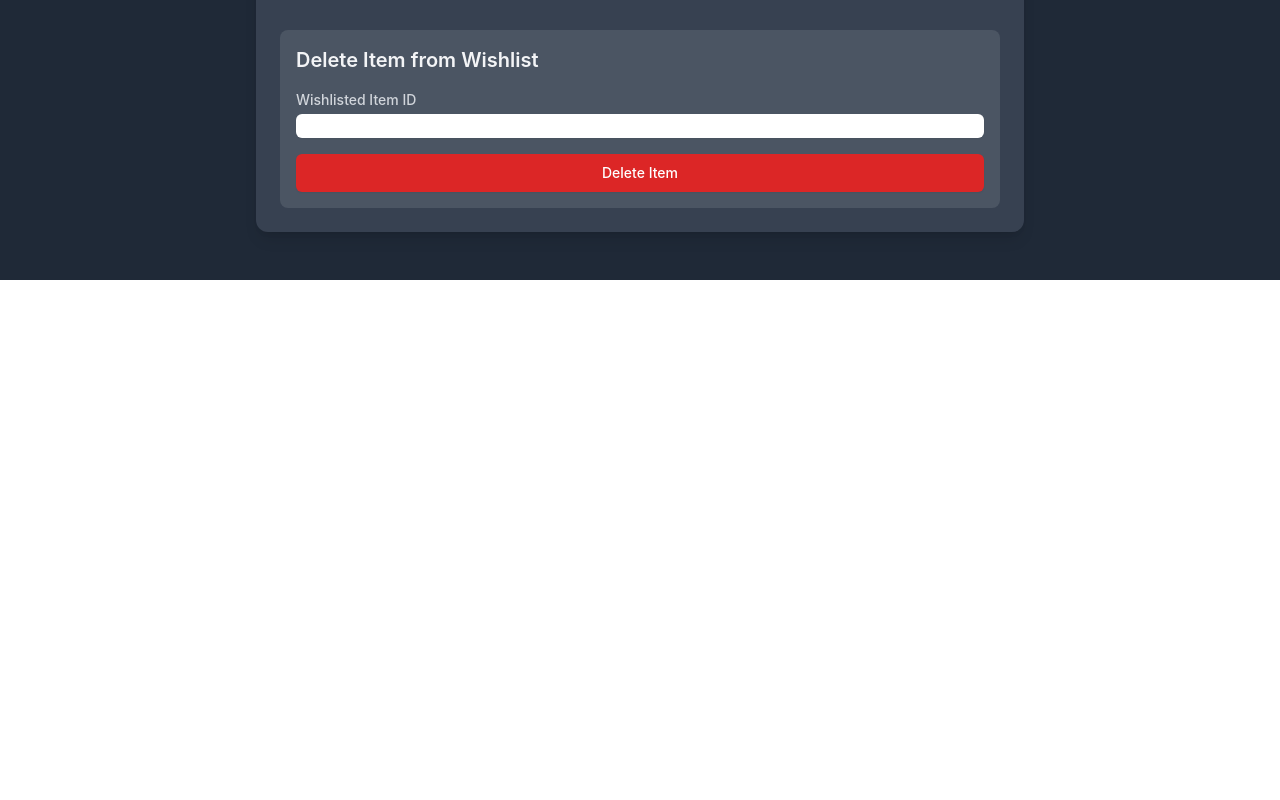
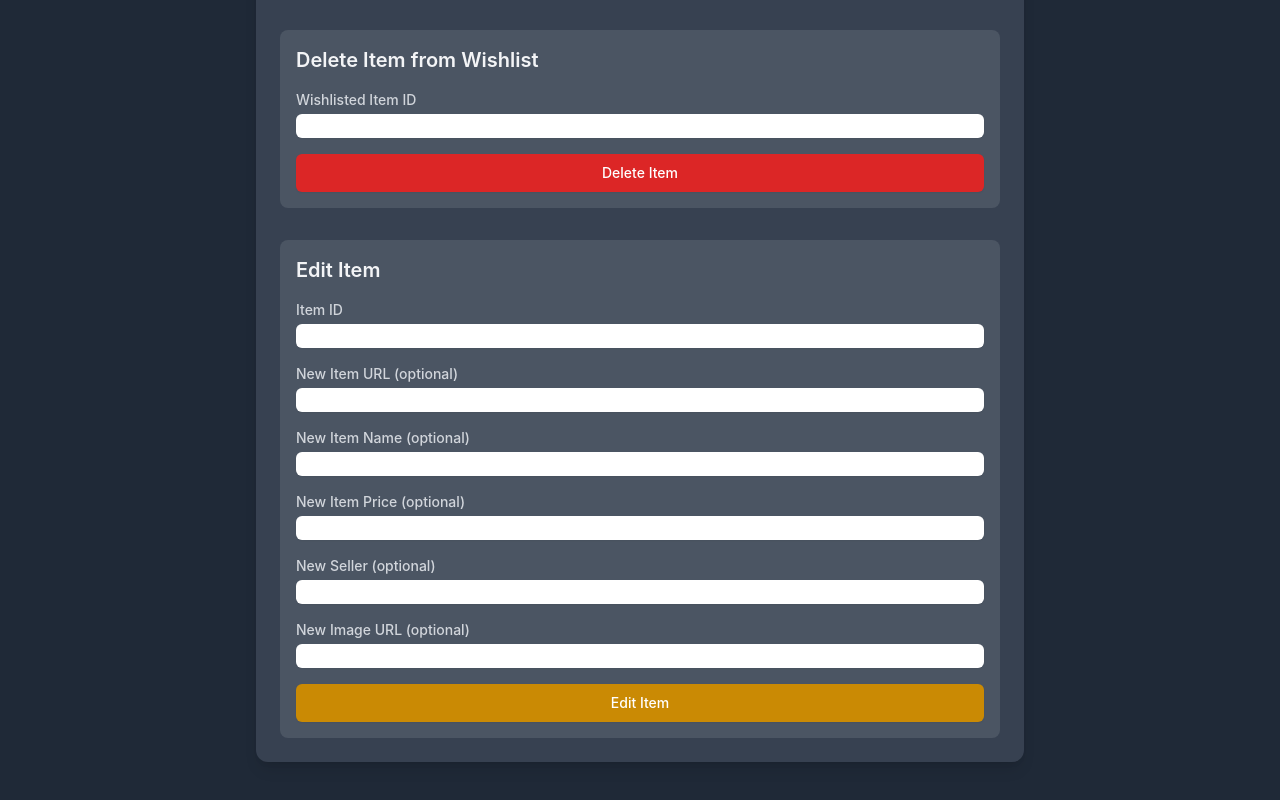
Before and after one commit to CST438-P2-Group17/CST438-P2-G17-FrontEnd, a React (Create React App) app in the folder Project_2/: page /createalist in a window 1280 px wide. Shown: the part 1180-1980 px from the top of the page. Before the commit the page ends 1460 px from the top, so only its background shows below. Built offline with nearby package versions, Linux system fonts and the light colour scheme.

Commit message:
Added edit item

```diff
--- a/Project_2/src/components/createalist.js
+++ b/Project_2/src/components/createalist.js
@@ -547,6 +547,15 @@ function WishlistManager() {
   const [deleteItemError, setDeleteItemError] = useState('')
   const [showDeleteItemModal, setShowDeleteItemModal] = useState(false)
 
+  const [editItemId, setEditItemId] = useState('')
+  const [editItemUrl, setEditItemUrl] = useState('')
+  const [editItemName, setEditItemName] = useState('')
+  const [editItemPrice, setEditItemPrice] = useState('')
+  const [editItemSeller, setEditItemSeller] = useState('')
+  const [editItemImageUrl, setEditItemImageUrl] = useState('')
+  const [editItemError, setEditItemError] = useState('')
+  const [showEditItemModal, setShowEditItemModal] = useState(false)
+
   const handleCreateWishlist = async (e) => {
     e.preventDefault()
     setError('')
@@ -680,6 +689,47 @@ function WishlistManager() {
     }
   }
 
+  const handleEditItem = async (e) => {
+    e.preventDefault()
+    setEditItemError('')
+
+    const params = new URLSearchParams()
+    params.append('item_id', editItemId)
+    if (editItemUrl) params.append('url', editItemUrl)
+    if (editItemName) params.append('name', editItemName)
+    if (editItemPrice) params.append('price', editItemPrice)
+    if (editItemSeller) params.append('seller', editItemSeller)
+    if (editItemImageUrl) params.append('image_url', editItemImageUrl)
+
+    try {
+      const response = await fetch(`https://cst438p2g17spring-65b77ceaeba8.herokuapp.com/editItem?${params.toString()}`, {
+        method: 'PATCH',
+        headers: {
+          'Accept': 'application/json',
+        },
+      });
+
+      if (!response.ok) {
+        throw new Error('Network response was not ok: ' + response.statusText);
+      }
+
+      const data = await response.json();
+      console.log('Item edited successfully:', data);
+
+      setShowEditItemModal(true);
+      setEditItemId('');
+      setEditItemUrl('');
+      setEditItemName('');
+      setEditItemPrice('');
+      setEditItemSeller('');
+      setEditItemImageUrl('');
+
+    } catch (error) {
+      console.error('Error:', error);
+      setEditItemError(error.message || 'An error occurred while editing the item.');
+    }
+  }
+
   const closeModal = () => {
     setShowModal(false)
   }
@@ -694,6 +744,10 @@ function WishlistManager() {
 
   const closeDeleteItemModal = () => {
     setShowDeleteItemModal(false)
+  }
+
+  const closeEditItemModal = () => {
+    setShowEditItemModal(false)
   }
 
   return (
@@ -881,6 +935,85 @@ function WishlistManager() {
                 </div>
               )}
             </div>
+
+            <div className="bg-gray-600 p-4 rounded-lg">
+              <h2 className="text-xl font-semibold text-gray-100 mb-4">Edit Item</h2>
+              <form onSubmit={handleEditItem} className="space-y-4">
+                <div>
+                  <label htmlFor="editItemId" className="block text-sm font-medium text-gray-300">Item ID</label>
+                  <input
+                    type="number"
+                    id="editItemId"
+                    value={editItemId}
+                    onChange={(e) => setEditItemId(e.target.value)}
+                    className="mt-1 block w-full rounded-md border-gray-300 shadow-sm focus:border-indigo-300 focus:ring focus:ring-indigo-200 focus:ring-opacity-50"
+                    required
+                  />
+                </div>
+                <div>
+                  <label htmlFor="editItemUrl" className="block text-sm font-medium text-gray-300">New Item URL (optional)</label>
+                  <input
+                    type="url"
+                    id="editItemUrl"
+                    value={editItemUrl}
+                    onChange={(e) => setEditItemUrl(e.target.value)}
+                    className="mt-1 block w-full rounded-md border-gray-300 shadow-sm focus:border-indigo-300 focus:ring focus:ring-indigo-200 focus:ring-opacity-50"
+                  />
+                </div>
+                <div>
+                  <label htmlFor="editItemName" className="block text-sm font-medium text-gray-300">New Item Name (optional)</label>
+                  <input
+                    type="text"
+                    id="editItemName"
+                    value={editItemName}
+                    onChange={(e) => setEditItemName(e.target.value)}
+                    className="mt-1 block w-full rounded-md border-gray-300 shadow-sm focus:border-indigo-300 focus:ring focus:ring-indigo-200 focus:ring-opacity-50"
+                  />
+                </div>
+                <div>
+                  <label htmlFor="editItemPrice" className="block text-sm font-medium text-gray-300">New Item Price (optional)</label>
+                  <input
+                    type="number"
+                    id="editItemPrice"
+                    value={editItemPrice}
+                    onChange={(e) => setEditItemPrice(e.target.value)}
+                    className="mt-1 block w-full rounded-md border-gray-300 shadow-sm focus:border-indigo-300 focus:ring focus:ring-indigo-200 focus:ring-opacity-50"
+                    step="0.01"
+                  />
+                </div>
+                <div>
+                  <label htmlFor="editItemSeller" className="block text-sm font-medium text-gray-300">New Seller (optional)</label>
+                  <input
+                    type="text"
+                    id="editItemSeller"
+                    value={editItemSeller}
+                    onChange={(e) => setEditItemSeller(e.target.value)}
+                    className="mt-1 block w-full rounded-md border-gray-300 shadow-sm focus:border-indigo-300 focus:ring focus:ring-indigo-200 focus:ring-opacity-50"
+                  />
+                </div>
+                <div>
+                  <label htmlFor="editItemImageUrl" className="block text-sm font-medium text-gray-300">New Image URL (optional)</label>
+                  <input
+                    type="url"
+                    id="editItemImageUrl"
+                    value={editItemImageUrl}
+                    onChange={(e) => setEditItemImageUrl(e.target.value)}
+                    className="mt-1 block w-full rounded-md border-gray-300 shadow-sm focus:border-indigo-300 focus:ring focus:ring-indigo-200 focus:ring-opacity-50"
+                  />
+                </div>
+                <button
+                  type="submit"
+                  className="w-full py-2 px-4 border border-transparent rounded-md shadow-sm text-sm font-medium text-white bg-yellow-600 hover:bg-yellow-700 focus:outline-none focus:ring-2 focus:ring-offset-2 focus:ring-yellow-500"
+                >
+                  Edit Item
+                </button>
+              </form>
+              {editItemError && (
+                <div className="mt-4 p-2 bg-red-100 border border-red-400 text-red-700 rounded">
+                  {editItemError}
+                </div>
+              )}
+            </div>
           </div>
         </div>
       </div>
@@ -1045,6 +1178,46 @@ function WishlistManager() {
           </div>
         </div>
       )}
+
+      {showEditItemModal && (
+        <div className="fixed inset-0 bg-gray-600 bg-opacity-50 overflow-y-auto h-full w-full" id="edit-item-modal">
+          <div className="relative top-20 mx-auto p-5 border w-96 shadow-lg rounded-md bg-white">
+            <div className="mt-3 text-center">
+              <div className="mx-auto flex items-center justify-center h-12 w-12 rounded-full bg-green-100">
+                <svg
+                  className="h-6 w-6 text-green-600"
+                  fill="none"
+                  stroke="currentColor"
+                  viewBox="0 0 24 24"
+                  xmlns="http://www.w3.org/2000/svg"
+                >
+                  <path
+                    strokeLinecap="round"
+                    strokeLinejoin="round"
+                    strokeWidth="2"
+                    d="M5 13l4 4L19 7"
+                  ></path>
+                </svg>
+              </div>
+              <h3 className="text-lg leading-6 font-medium text-gray-900 mt-2">Item Edited Successfully!</h3>
+              <div className="mt-2 px-7 py-3">
+                <p className="text-sm text-gray-500">
+                  The item has been updated.
+                </p>
+              </div>
+              <div className="items-center px-4 py-3">
+                <button
+                  id="ok-btn"
+                  className="px-4 py-2 bg-green-500 text-white text-base font-medium rounded-md w-full shadow-sm hover:bg-green-600 focus:outline-none focus:ring-2 focus:ring-green-300"
+                  onClick={closeEditItemModal}
+                >
+                  OK
+                </button>
+              </div>
+            </div>
+          </div>
+        </div>
+      )}
     </div>
   )
 }
```
Also changed, not shown: Project_2/src/setupTests.js (line endings or trailing spaces).
